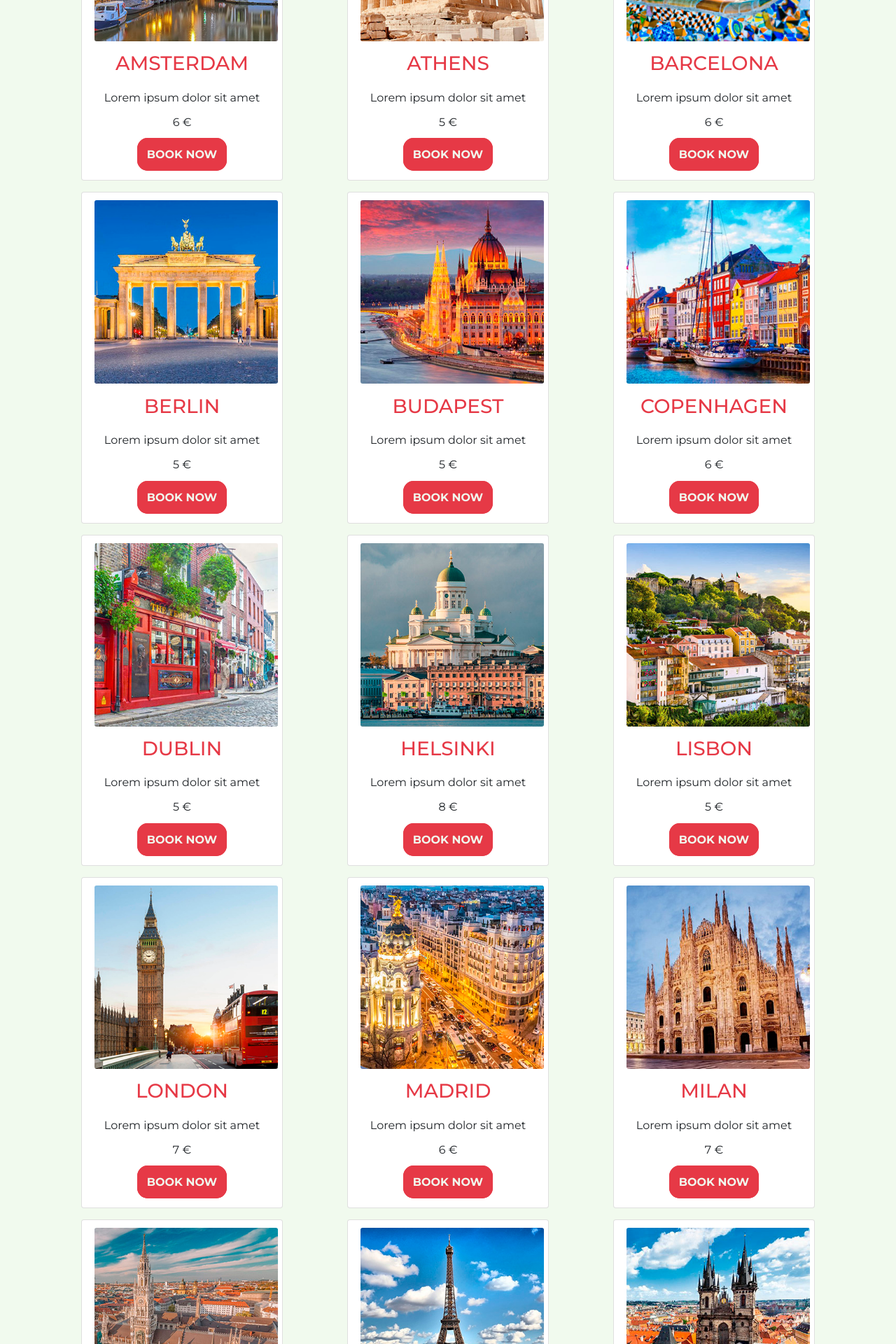
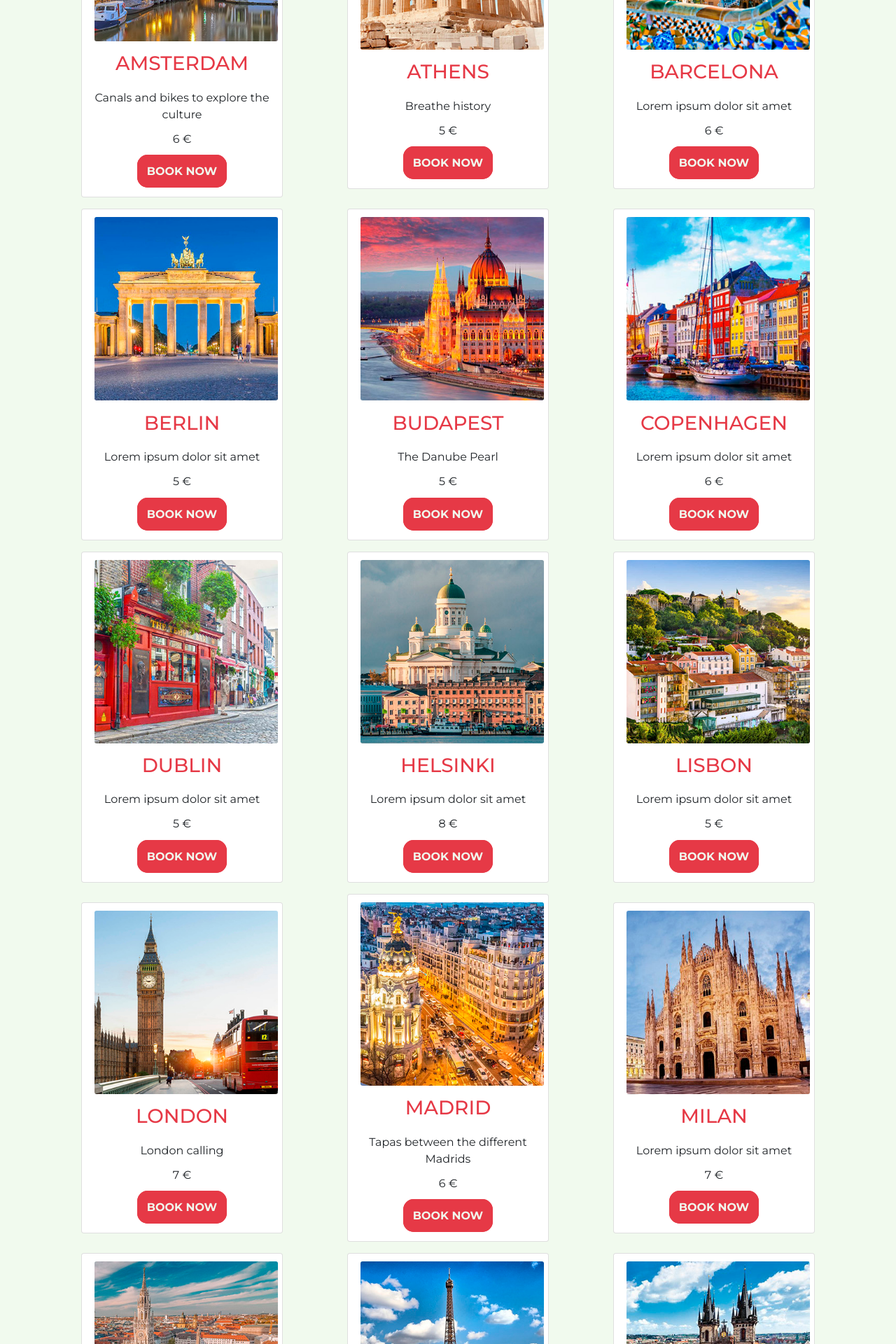
Before and after one commit to franciccone/ecommerce-react, a React (Create React App) app: page / in a window 1280 px wide. Shown: the part 1040-2960 px from the top of the page at 70% size. Built offline with nearby package versions, Linux system fonts and the light colour scheme.

Commit message:
Added first descriptions to catalog

```diff
--- a/src/data/catalog.js
+++ b/src/data/catalog.js
@@ -46,8 +46,8 @@ export const catalog = [
         picture: amsterdamPreview,
         region: "West",
         name: "Amsterdam",
-        desc: "Lorem ipsum dolor sit amet",
-        bigdesc: "Lorem ipsum dolor sit amet, consetetur sadipscing elitr, sed diam nonumy eirmod tempor invidunt ut labore et dolore magna aliquyam erat, sed diam voluptua. At vero eos et accusam et justo duo dolores et ea rebum. Stet clita kasd gubergren, no sea takimata sanctus est Lorem ipsum dolor sit amet.",
+        desc: "Canals and bikes to explore the culture",
+        bigdesc: "Windmills, cycling, Van Gogh, and canals are all part of Amsterdam’s storied charm, but there’s more to the Dutch capital than its most apparent associations. For a taste of the “new” Amsterdam, grab a drink at Droog, a renovated 17th-century hotel with just one room; float in a weightless state in the saltwater pods at Koan Float; or try innovative takes on seasonal fruits and vegetables at De Kas, a restaurant housed in the former Amsterdam City Greenery.",
         price: 6,
         stock: 20
     },
@@ -57,8 +57,8 @@ export const catalog = [
         picture: athensPreview,
         region: "south",
         name: "Athens",
-        desc: "Lorem ipsum dolor sit amet",
-        bigdesc: "Lorem ipsum dolor sit amet, consetetur sadipscing elitr, sed diam nonumy eirmod tempor invidunt ut labore et dolore magna aliquyam erat, sed diam voluptua. At vero eos et accusam et justo duo dolores et ea rebum. Stet clita kasd gubergren, no sea takimata sanctus est Lorem ipsum dolor sit amet.",
+        desc: "Breathe history",
+        bigdesc: "These days, one of the world’s oldest cities is brimming with new life. See the Acropolis and the Ancient Agora, sure, but don’t missing shopping Monastiraki’s flea market, walking up Lykavittos Hill, or exploring the city’s burgeoning Exarcheia neighborhood.",
         price: 5,
         stock: 20
     },
@@ -90,8 +90,8 @@ export const catalog = [
         picture: budapestPreview,
         region: "east",
         name: "Budapest",
-        desc: "Lorem ipsum dolor sit amet",
-        bigdesc: "Lorem ipsum dolor sit amet, consetetur sadipscing elitr, sed diam nonumy eirmod tempor invidunt ut labore et dolore magna aliquyam erat, sed diam voluptua. At vero eos et accusam et justo duo dolores et ea rebum. Stet clita kasd gubergren, no sea takimata sanctus est Lorem ipsum dolor sit amet.",
+        desc: "The Danube Pearl",
+        bigdesc: "With some of the best Art Nouveau architecture in Europe, scenic Budapest has few bad angles. It's also Europe's unlikely capital of hedonism, where the pursuit of pleasure hits a new high. Explore the Hungarian capital’s spa culture at thermal baths built in the 16th and 17th century; have your coffee and pastry with a side of ostentation at the gilded Gerbeaud or New York cafes.",
         price: 5,
         stock: 20
     },
@@ -145,8 +145,8 @@ export const catalog = [
         picture: londonPreview,
         region: "west",
         name: "London",
-        desc: "Lorem ipsum dolor sit amet",
-        bigdesc: "Lorem ipsum dolor sit amet, consetetur sadipscing elitr, sed diam nonumy eirmod tempor invidunt ut labore et dolore magna aliquyam erat, sed diam voluptua. At vero eos et accusam et justo duo dolores et ea rebum. Stet clita kasd gubergren, no sea takimata sanctus est Lorem ipsum dolor sit amet.",
+        desc: "London calling",
+        bigdesc: "It's constantly changing, despite its deep roots on display at, say, Westminster Abbey, or the Tower of London. After checking out the classics, head to Brawn in Bethnal Green; catch a show at Almeida, a performance venue housed in a former train station in Islington; go shopping or hotel bar hopping in Shoreditch; and see how many of the city's best cocktail bars can be ticked off the list in one weekend.",
         price: 7,
         stock: 20
     },
@@ -156,8 +156,8 @@ export const catalog = [
         picture: madridPreview,
         region: "west",
         name: "Madrid",
-        desc: "Lorem ipsum dolor sit amet",
-        bigdesc: "Lorem ipsum dolor sit amet, consetetur sadipscing elitr, sed diam nonumy eirmod tempor invidunt ut labore et dolore magna aliquyam erat, sed diam voluptua. At vero eos et accusam et justo duo dolores et ea rebum. Stet clita kasd gubergren, no sea takimata sanctus est Lorem ipsum dolor sit amet.",
+        desc: "Tapas between the different Madrids",
+        bigdesc: "The magic of Madrid is best captured on foot, strolling through the streets, stopping in a museum or sitting for a drink at La Alemana, a historic bar once frequented by Ava Gardner and Ernest Hemingway. For a taste of everyday Spanish life in this vibrant capital city, shop at El Corte Inglés, sample the market culture at Mercado San Antón and the Mercado de San Fernando.",
         price: 6,
         stock: 20
     },
@@ -211,8 +211,8 @@ export const catalog = [
         picture: romePreview,
         region: "west",
         name: "Rome",
-        desc: "Lorem ipsum dolor sit amet",
-        bigdesc: "Lorem ipsum dolor sit amet, consetetur sadipscing elitr, sed diam nonumy eirmod tempor invidunt ut labore et dolore magna aliquyam erat, sed diam voluptua. At vero eos et accusam et justo duo dolores et ea rebum. Stet clita kasd gubergren, no sea takimata sanctus est Lorem ipsum dolor sit amet.",
+        desc: "The Eternal City",
+        bigdesc: "It’s called the Eternal City for a reason: Italy’s capital has been attracting pilgrims, foreign dignitaries, and leisure tourists since, well, forever. And while most of the main attractions are centuries old, this is a living, breathing city with plenty of appeal for those seeking a more modern form of fun.",
         price: 6,
         stock: 20
     },
@@ -222,8 +222,8 @@ export const catalog = [
         picture: stockholmPreview,
         region: "scandinavia",
         name: "Stockholm",
-        desc: "Lorem ipsum dolor sit amet",
-        bigdesc: "Lorem ipsum dolor sit amet, consetetur sadipscing elitr, sed diam nonumy eirmod tempor invidunt ut labore et dolore magna aliquyam erat, sed diam voluptua. At vero eos et accusam et justo duo dolores et ea rebum. Stet clita kasd gubergren, no sea takimata sanctus est Lorem ipsum dolor sit amet.",
+        desc: "Culture in beauty streets",
+        bigdesc: "One of the world’s most beautiful cities, Stockholm isn’t just scenic: It’s also the cultural, political, media, and economic center of Sweden. Make like a local and stroll narrow cobblestone streets, hang by the city’s colorful waterfront, and take advantage of the country's fika culture (how coffee can—and should—be consumed).",
         price: 8,
         stock: 15
     },
@@ -254,9 +254,9 @@ export const catalog = [
         img: zurich,
         picture: zurichPreview,
         region: "west",
-        name: "Zürich",
-        desc: "Lorem ipsum dolor sit amet",
-        bigdesc: "Lorem ipsum dolor sit amet, consetetur sadipscing elitr, sed diam nonumy eirmod tempor invidunt ut labore et dolore magna aliquyam erat, sed diam voluptua. At vero eos et accusam et justo duo dolores et ea rebum. Stet clita kasd gubergren, no sea takimata sanctus est Lorem ipsum dolor sit amet.",
+        name: "Zurich",
+        desc: "Swiss piece of art",
+        bigdesc: "Watches, cheese fondue, a high median rate of income—it’s true, all of these things are endemic to Zurich, a city whose love for order and efficiency is well-known the world over. But for all its rigor, there’s also loads of charm to be found in this medieval-tinged metropolis: Winding, cobblestone streets, centuries-old churches, and high design-minded, albeit unpretentious boutiques are just a few of the high notes.",
         price: 8,
         stock: 15
     },
```
